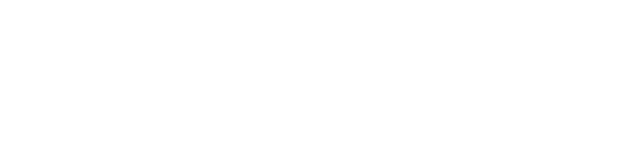
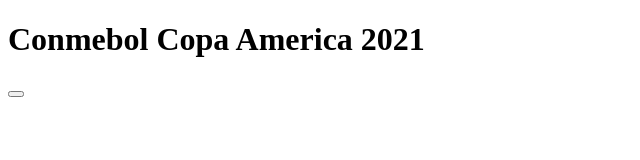
Before and after one commit to SShipon/Second-Assignment, a plain HTML site: page index.html in a window 1280 px wide. Shown: the whole page, without its empty margins (0-640 px from the left). Drawn offline with Linux system fonts and the light colour scheme.

Commit message:
Hi Shipon

```diff
--- a/index.html
+++ b/index.html
@@ -7,6 +7,12 @@
     <title>Second Assignment</title>
 </head>
 <body>
+    <header>
+        <div>
+           <h1>Conmebol Copa America 2021</h1>
+           <button> <a href=""></a></button>
 
+        </div>
+    </header>
 </body>
 </html>
```
